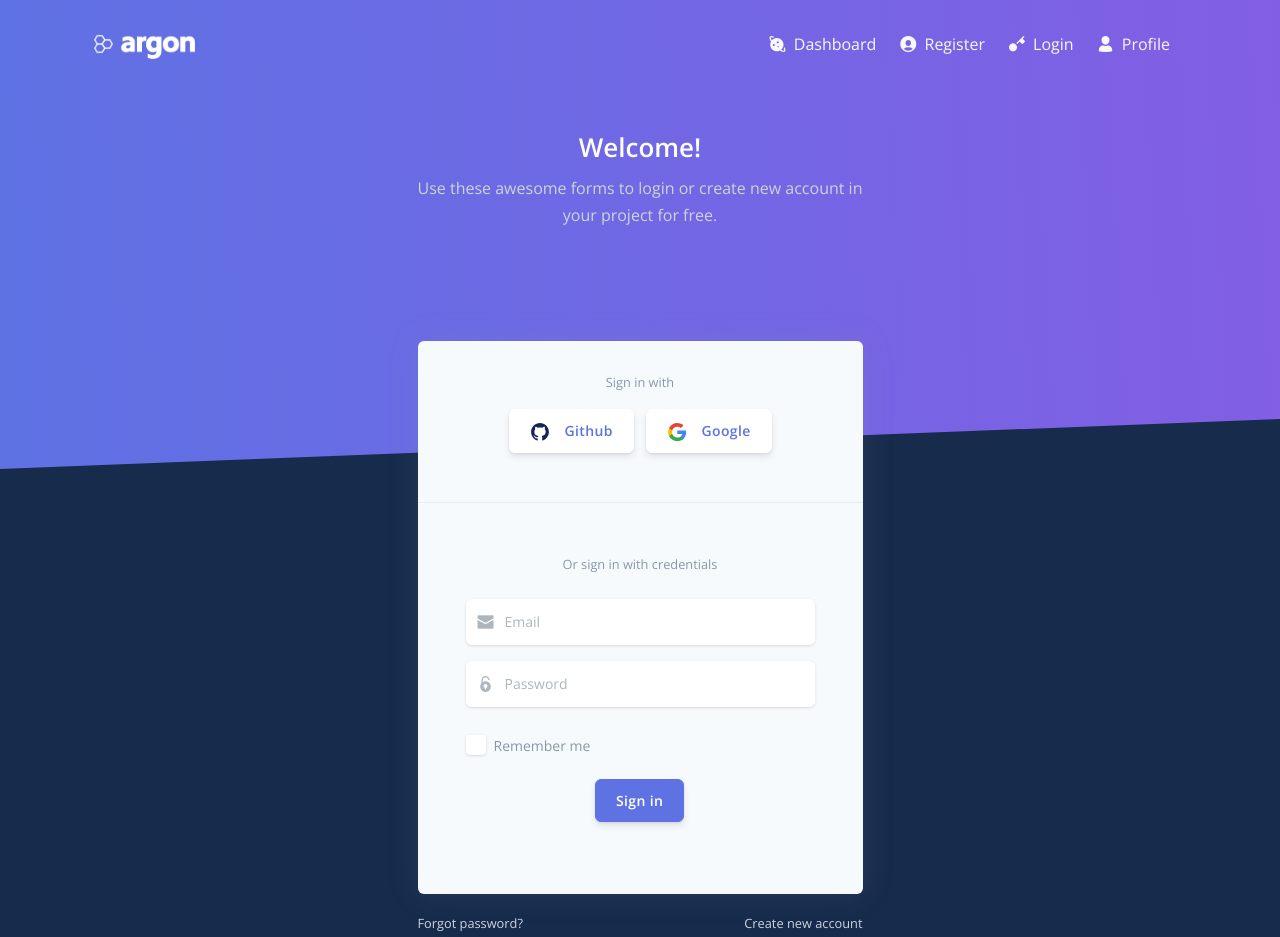
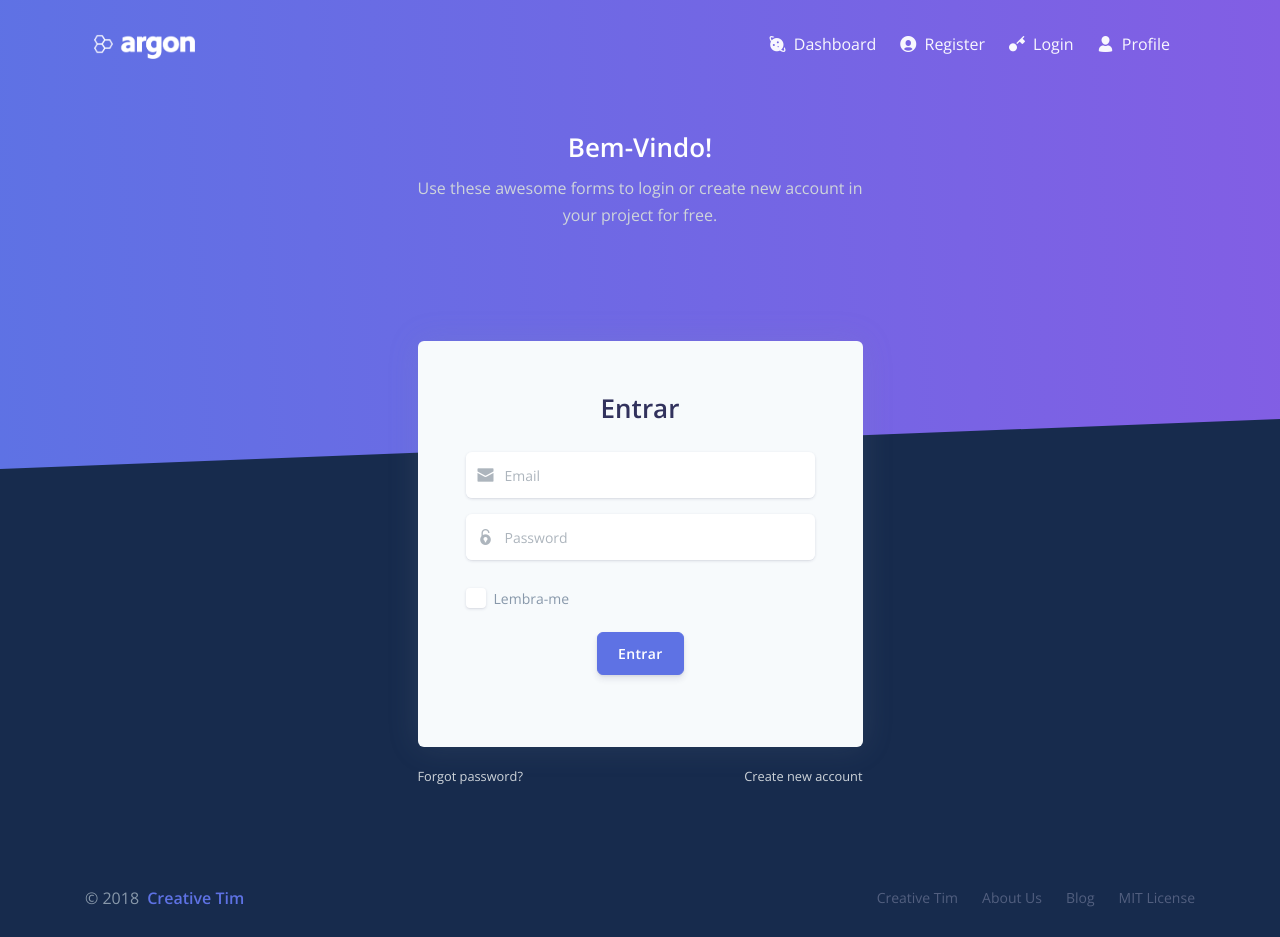
Before and after one commit to JanainaFS/Trabs, a website: page examples/login.html in a window 1280 px wide. Shown: the top 937 px of the page. Drawn offline with nearby package versions, Linux system fonts and the light colour scheme.

Commit message:
Iniciando as modificações do Login

```diff
--- a/examples/login.html
+++ b/examples/login.html
@@ -6,7 +6,7 @@
   <meta name="viewport" content="width=device-width, initial-scale=1, shrink-to-fit=no">
   <meta name="description" content="Start your development with a Dashboard for Bootstrap 4.">
   <meta name="author" content="Creative Tim">
-  <title>Argon Dashboard - Free Dashboard for Bootstrap 4</title>
+  <title>Trabs - Plataforma de Serviços Online</title>
   <!-- Favicon -->
   <link href="../assets/img/brand/favicon.png" rel="icon" type="image/png">
   <!-- Fonts -->
@@ -82,7 +82,7 @@
         <div class="header-body text-center mb-7">
           <div class="row justify-content-center">
             <div class="col-lg-5 col-md-6">
-              <h1 class="text-white">Welcome!</h1>
+              <h1 class="text-white">Bem-Vindo!</h1>
               <p class="text-lead text-light">Use these awesome forms to login or create new account in your project for free.</p>
             </div>
           </div>
@@ -99,22 +99,9 @@
       <div class="row justify-content-center">
         <div class="col-lg-5 col-md-7">
           <div class="card bg-secondary shadow border-0">
-            <div class="card-header bg-transparent pb-5">
-              <div class="text-muted text-center mt-2 mb-3"><small>Sign in with</small></div>
-              <div class="btn-wrapper text-center">
-                <a href="#" class="btn btn-neutral btn-icon">
-                  <span class="btn-inner--icon"><img src="../assets/img/icons/common/github.svg"></span>
-                  <span class="btn-inner--text">Github</span>
-                </a>
-                <a href="#" class="btn btn-neutral btn-icon">
-                  <span class="btn-inner--icon"><img src="../assets/img/icons/common/google.svg"></span>
-                  <span class="btn-inner--text">Google</span>
-                </a>
-              </div>
-            </div>
             <div class="card-body px-lg-5 py-lg-5">
               <div class="text-center text-muted mb-4">
-                <small>Or sign in with credentials</small>
+                <h1>Entrar</h1>
               </div>
               <form role="form">
                 <div class="form-group mb-3">
@@ -136,11 +123,11 @@
                 <div class="custom-control custom-control-alternative custom-checkbox">
                   <input class="custom-control-input" id=" customCheckLogin" type="checkbox">
                   <label class="custom-control-label" for=" customCheckLogin">
-                    <span class="text-muted">Remember me</span>
+                    <span class="text-muted">Lembra-me</span>
                   </label>
                 </div>
                 <div class="text-center">
-                  <button type="button" class="btn btn-primary my-4">Sign in</button>
+                  <button type="button" class="btn btn-primary my-4">Entrar</button>
                 </div>
               </form>
             </div>
```
